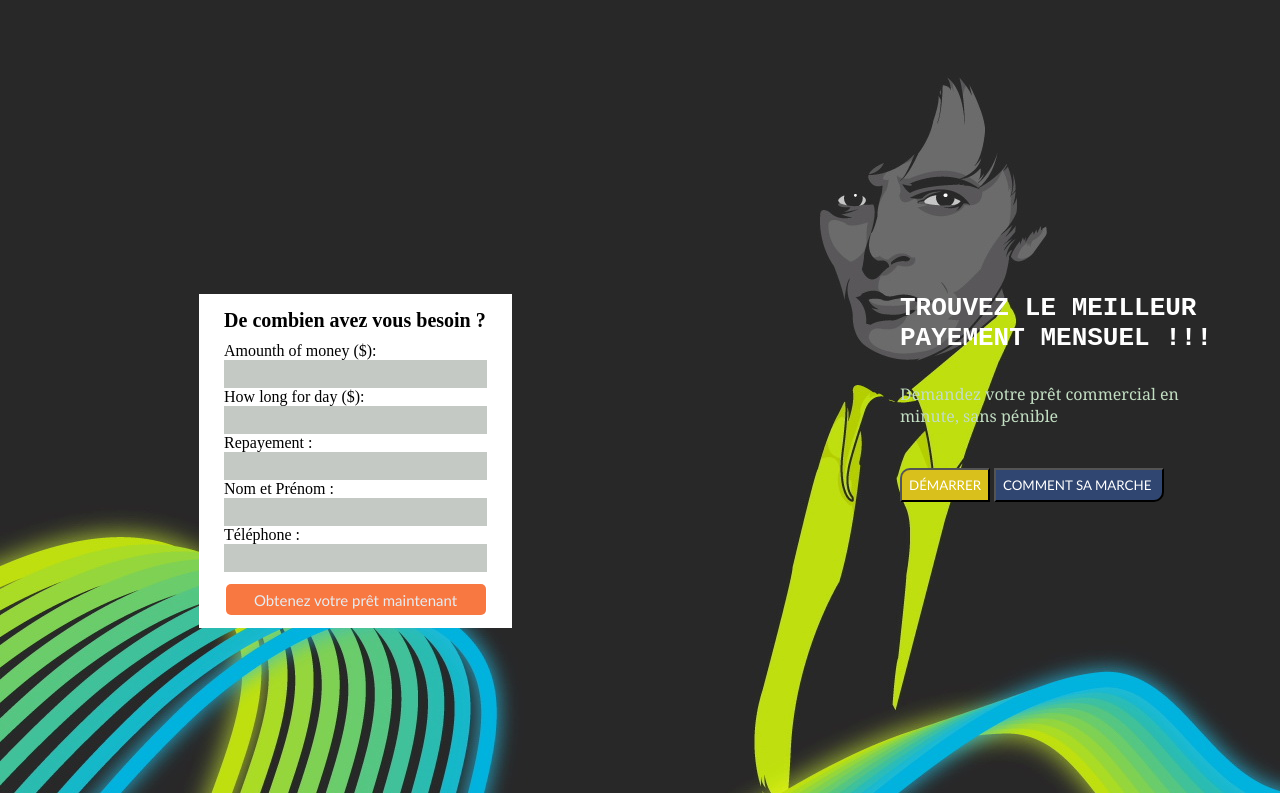
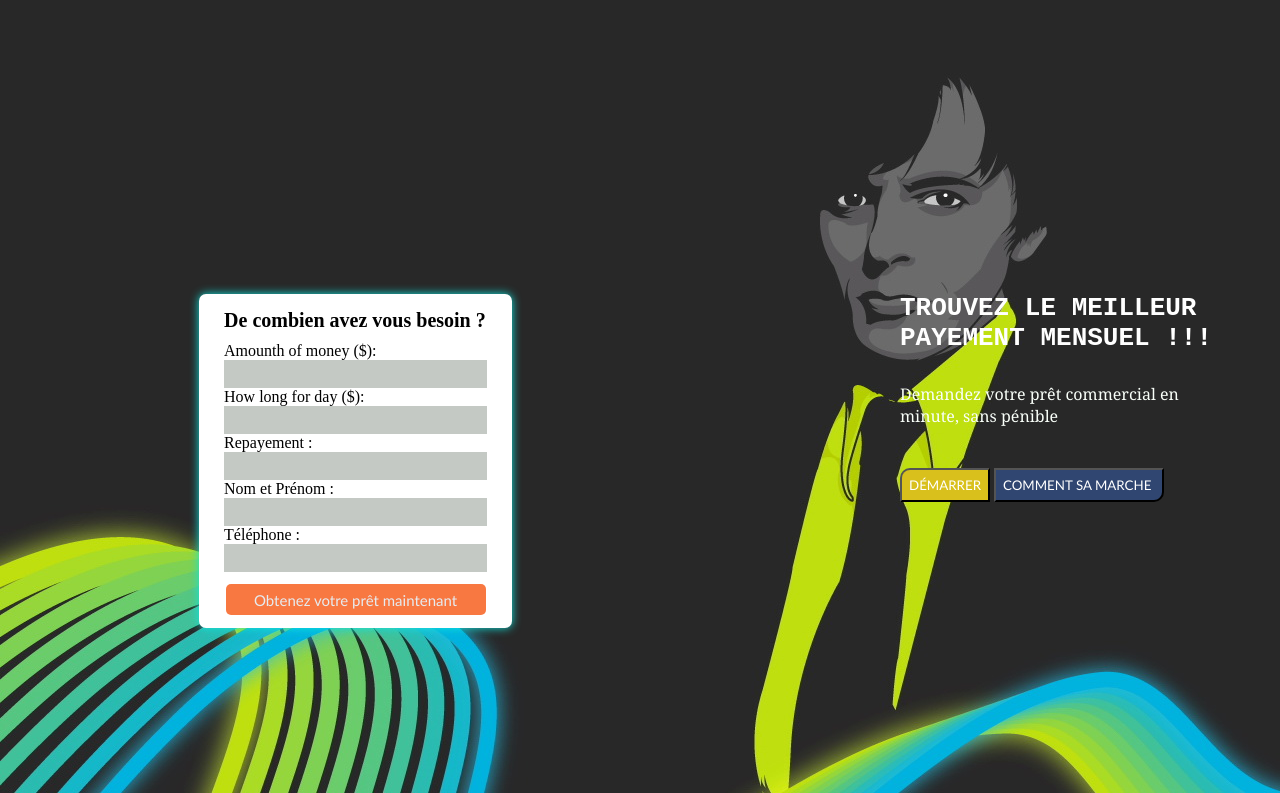
Before and after one commit to Abdoulrachard/Loanday, a plain HTML site: page index.html in a window 1280 px wide. Shown: the part 117-910 px from the top of the page. Drawn offline with Linux system fonts and the light colour scheme.

Commit message:
Ajout d'ombre au formulaire et ajout d'eclat au paragraphe

```diff
--- a/index.html
+++ b/index.html
@@ -65,7 +65,7 @@
             <label for="#">Nom et Prénom :</label>
             <input type="text">
             <label for="#">Téléphone :</label>
-            <input type="text">
+            <input type="tel">
             <center>
 
             <input type="submit" value="Obtenez votre prêt maintenant">
--- a/styles.css
+++ b/styles.css
@@ -101,7 +101,7 @@ span {
 }
 .section2 #asc .P2{
     font-family:Cambria, Cochin, Georgia, Times, 'Times New Roman', serif;
-    color: rgb(195, 222, 195);
+    color: rgb(249, 255, 249);
 }
 .section2 #asc #oo1 {
     padding: 7px;
@@ -138,6 +138,10 @@ span {
     padding: 25px;
     background-color: white;
     border: none;
+    border-radius: 7px;
+    box-shadow: 0px 0px 10px rgb(16, 229, 222);
+
+
 }
 .formul .formulaire input {
     padding: 6.5px;
```
